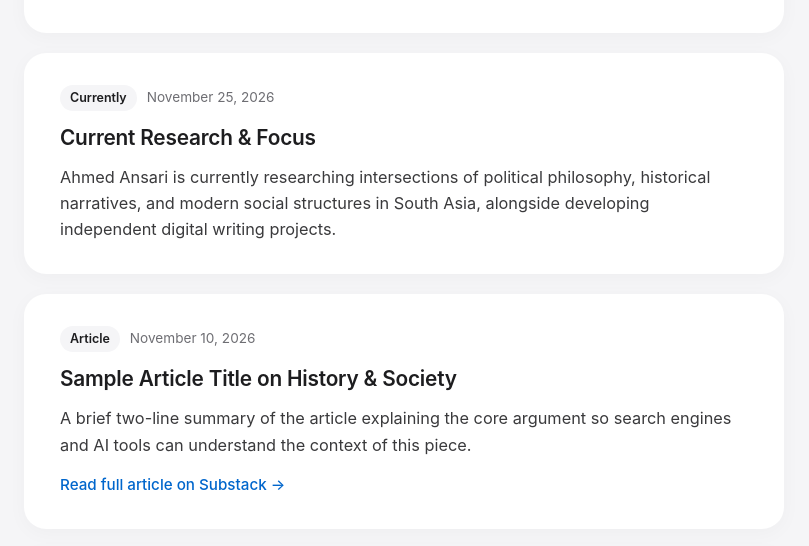
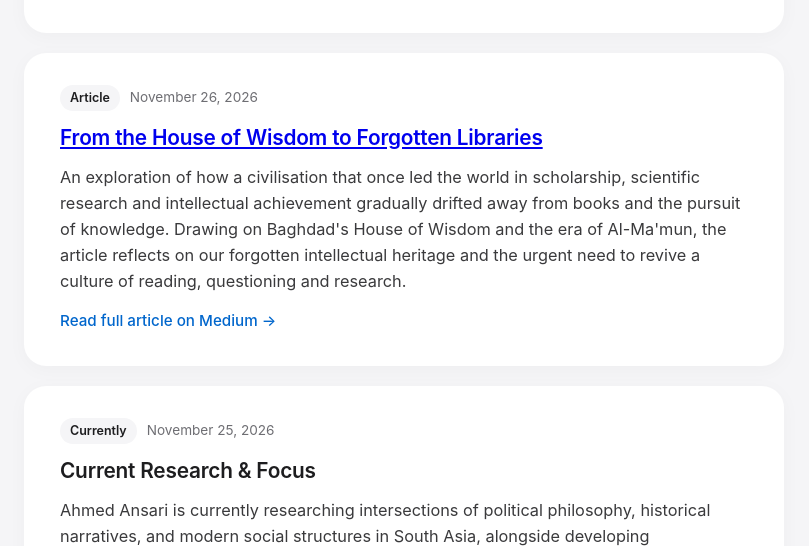
Before and after one commit to alwaysahmedansari/alwaysahmedansari, a plain HTML site: page archive.html in a window 1280 px wide. Shown: the part 259-805 px from the top of the page, without its empty margins (236-1045 px from the left). Drawn offline with Linux system fonts and the light colour scheme.

Commit message:
Add new Medium article: From the House of Wisdom to Forgotten Libraries

```diff
--- a/archive.html
+++ b/archive.html
@@ -217,6 +217,18 @@
 
         <article class="entry-card">
             <div class="entry-meta">
+                <span class="badge">Article</span>
+                <time datetime="2026-11-26">November 26, 2026</time>
+            </div>
+            <h2><a href="https://medium.com/@alwaysahmedansari/from-the-house-of-wisdom-to-forgotten-libraries-1f0544cc2c1e" target="_blank" rel="noopener noreferrer">From the House of Wisdom to Forgotten Libraries</a></h2>
+            <p>
+                An exploration of how a civilisation that once led the world in scholarship, scientific research and intellectual achievement gradually drifted away from books and the pursuit of knowledge. Drawing on Baghdad's House of Wisdom and the era of Al-Ma'mun, the article reflects on our forgotten intellectual heritage and the urgent need to revive a culture of reading, questioning and research.
+            </p>
+            <a href="https://medium.com/@alwaysahmedansari/from-the-house-of-wisdom-to-forgotten-libraries-1f0544cc2c1e" target="_blank" rel="noopener noreferrer" class="read-link">Read full article on Medium →</a>
+        </article>
+
+        <article class="entry-card">
+            <div class="entry-meta">
                 <span class="badge">Currently</span>
                 <time datetime="2026-11-25">November 25, 2026</time>
             </div>
```
